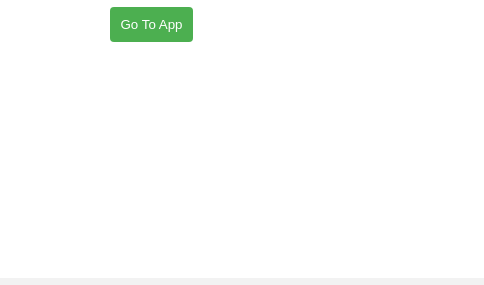
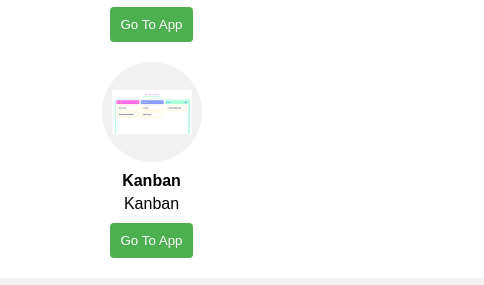
Before and after one commit to nosdav/apps, a website: page index.html in a window 1280 px wide. Shown: the part 222-507 px from the top of the page, 796-1280 px from the left. Drawn offline with Linux system fonts and the light colour scheme.

Commit message:
add kanban app

```diff
--- a/index.html
+++ b/index.html
@@ -169,6 +169,14 @@
           <div class="app-description">Shortcut</div>
           <a href="/shortcut/"><button class="app-link">Go To App</button></a>
         </div>
+        <div class="app">
+          <div class="app-icon">
+            <img src="./images/kanban.jpg" alt="App icon" />
+          </div>
+          <div class="app-name">Kanban</div>
+          <div class="app-description">Kanban</div>
+          <a href="/kanban/"><button class="app-link">Go To App</button></a>
+        </div>
       </div>
     </div>
 
```
Also changed, not shown: images/kanban.jpg (added).
